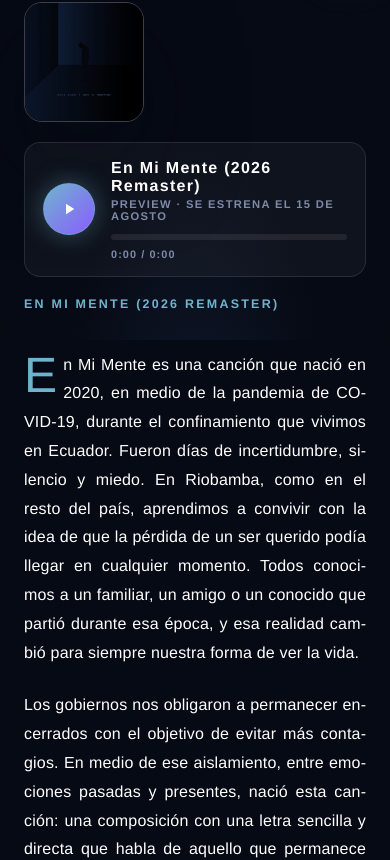
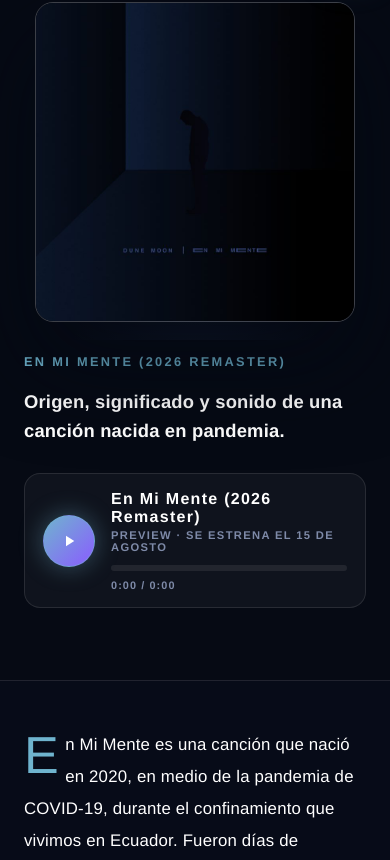
Before and after one commit to alejandrovelozvera-hash/dune-moon, a Next.js app: page /manifiesto in a window 390 px wide. Shown: the part 504-1364 px from the top of the page. Built offline with nearby package versions, Linux system fonts and the light colour scheme.

Commit message:
manifiesto: hero de portada con preview arriba y seccion de texto full-width

```diff
--- a/app/components.css
+++ b/app/components.css
@@ -2259,25 +2259,16 @@
   color: var(--cyan);
 }
 
-.manifesto__layout {
+.manifesto__hero {
   margin-top: 72px;
   display: grid;
-  grid-template-columns: minmax(0, 0.85fr) minmax(0, 1.4fr);
-  gap: clamp(40px, 6vw, 96px);
-  align-items: start;
-}
-
-.manifesto__rail {
-  position: sticky;
-  top: 128px;
-  display: flex;
-  flex-direction: column;
-  gap: 22px;
+  grid-template-columns: minmax(0, 0.9fr) minmax(0, 1.1fr);
+  gap: clamp(40px, 6vw, 88px);
+  align-items: center;
 }
 
 .manifesto__hero-cover {
-  width: 100%;
-  max-width: 360px;
+  position: relative;
   aspect-ratio: 1;
   border-radius: 18px;
   overflow: hidden;
@@ -2292,35 +2283,53 @@
   display: block;
 }
 
+.manifesto__hero-side {
+  display: flex;
+  flex-direction: column;
+  align-items: flex-start;
+}
+
 .manifesto__hero-tag {
   font-family: var(--font-display);
-  font-size: 0.78rem;
+  font-size: 0.8rem;
   font-weight: 700;
   letter-spacing: 0.18em;
   text-transform: uppercase;
   color: var(--cyan);
 }
 
-.manifesto__rail .audio-preview {
-  margin-top: 0;
-  max-width: 360px;
+.manifesto__hero-quote {
+  margin-top: 18px;
+  color: var(--text);
+  font-size: clamp(1.15rem, 2vw, 1.5rem);
+  line-height: 1.6;
+  font-weight: 600;
+}
+
+.manifesto__hero-side .audio-preview {
+  margin-top: 34px;
+  max-width: 400px;
   width: 100%;
 }
 
+.manifesto__story {
+  margin-top: 96px;
+  width: 100vw;
+  margin-left: calc(50% - 50vw);
+  padding-block: clamp(48px, 7vw, 80px);
+  border-block: 1px solid var(--border);
+  background: rgba(10, 14, 30, 0.4);
+}
+
 .manifesto__body {
-  max-width: 720px;
-  column-count: 2;
-  column-gap: clamp(32px, 4vw, 48px);
+  max-width: 760px;
 }
 
 .manifesto__text {
-  break-inside: avoid;
   margin-bottom: 24px;
   color: var(--text);
-  font-size: clamp(1rem, 1.5vw, 1.08rem);
-  line-height: 1.8;
-  text-align: justify;
-  hyphens: auto;
+  font-size: clamp(1.05rem, 1.5vw, 1.15rem);
+  line-height: 1.9;
 }
 
 .manifesto__text:first-child::first-letter {
@@ -2386,33 +2395,27 @@
     padding-top: 140px;
   }
 
-  .manifesto__layout {
+  .manifesto__hero {
     grid-template-columns: 1fr;
-    gap: 0;
+    gap: 32px;
     margin-top: 48px;
   }
 
-  .manifesto__rail {
-    position: static;
-    flex-direction: row;
-    flex-wrap: wrap;
-    align-items: center;
-    gap: 20px;
-    margin-bottom: 40px;
-  }
-
-  .manifesto__rail .audio-preview {
-    flex: 1 1 260px;
-  }
-
   .manifesto__hero-cover {
-    width: 120px;
-    flex-shrink: 0;
-  }
-
-  .manifesto__body {
-    column-count: 1;
-    text-align: left;
+    max-width: 320px;
+    margin-inline: auto;
+  }
+
+  .manifesto__hero-side {
+    align-items: flex-start;
+  }
+
+  .manifesto__hero-side .audio-preview {
+    margin-top: 28px;
+  }
+
+  .manifesto__story {
+    margin-top: 72px;
   }
 
   .manifesto__video-band {
--- a/components/ManifestHero.jsx
+++ b/components/ManifestHero.jsx
@@ -27,8 +27,7 @@ export default function ManifestHero() {
           </div>
         </header>
 
-        <div className="manifesto__layout">
-          <aside className="manifesto__rail">
+        <div className="manifesto__hero">
           <div className="manifesto__hero-cover">
             <img
               src="/en-mi-mente-2026-remaster.jpg"
@@ -38,22 +37,27 @@ export default function ManifestHero() {
               loading="eager"
             />
           </div>
+          <div className="manifesto__hero-side">
+            <p className="manifesto__hero-tag">{t("manifest.song")}</p>
+            <p className="manifesto__hero-quote">{t("manifest.subtitle")}</p>
             <AudioPreview
               src="/en-mi-mente-preview.mp3"
               title={t("manifest.song")}
               label={t("hero.previewLabel")}
             />
-            <p className="manifesto__hero-tag">{t("manifest.song")}</p>
-          </aside>
+          </div>
+        </div>
+      </div>
 
-          <div className="manifesto__body">
+      <section className="manifesto__story">
+        <div className="container manifesto__body">
           {PARAGRAPHS.map((key, i) => (
             <p key={key} className="manifesto__text">
               {t(`manifest.${key}`)}
             </p>
           ))}
         </div>
-        </div>
+      </section>
 
         <div className="manifesto__video-band">
           <div className="container">
@@ -73,7 +77,6 @@ export default function ManifestHero() {
             <p className="manifesto__video-desc">{t("manifest.videoDesc")}</p>
           </div>
         </div>
-      </div>
     </article>
   );
 }
```
Lines whose indentation alone changed are shown as unchanged.
